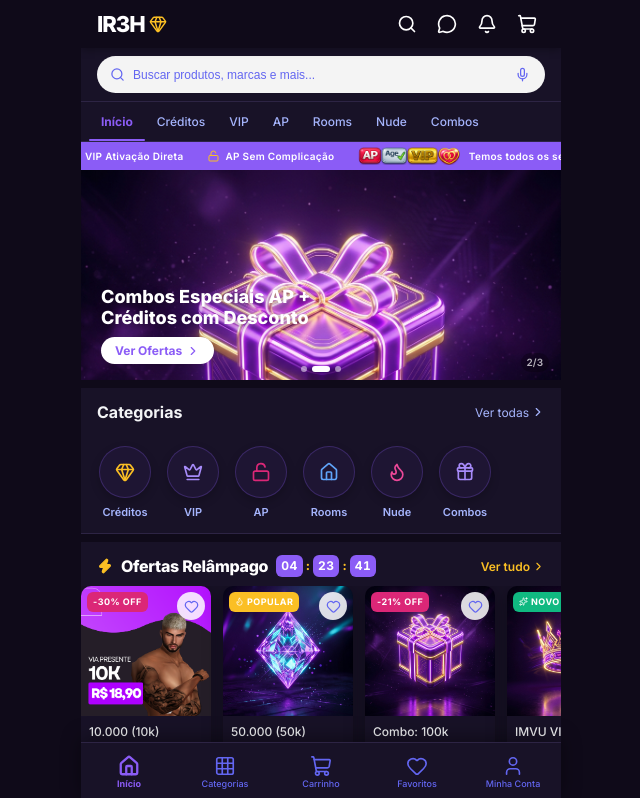
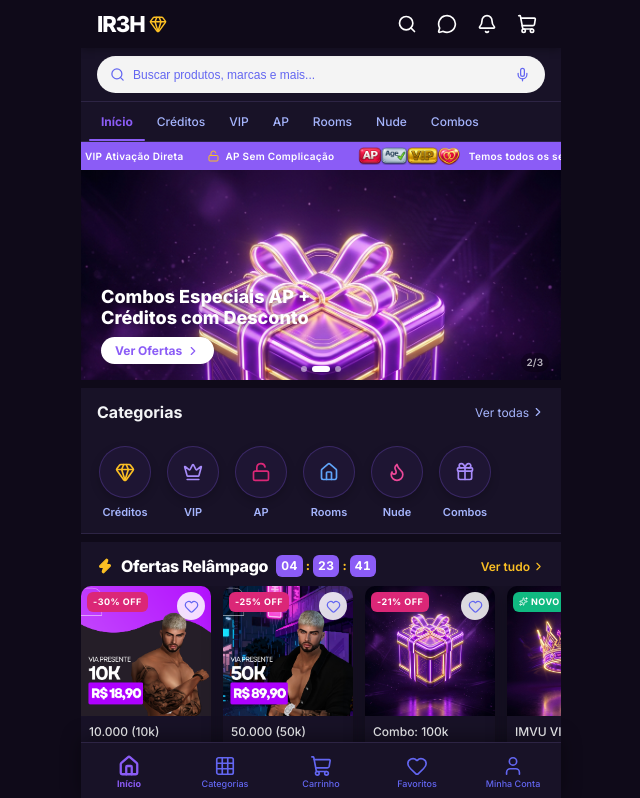
Before and after one commit to moisesalves0015/ir3h, a React (Vite) app: page / in a window 1280 px wide. Shown: the top 798 px of the page, without its empty margins (319-959 px from the left). Built offline with nearby package versions, Linux system fonts and the light colour scheme.

Commit message:
feat: adicionar capa do card de 50k

```diff
--- a/src/data/mockData.ts
+++ b/src/data/mockData.ts
@@ -58,11 +58,11 @@ export const flashSaleProducts: Product[] = [
     id: 2,
     title: '50.000 (50k) Créditos IMVU',
     price: 89.90,
-    originalPrice: 120.00,
+    originalPrice: 119.90,
     discount: 25,
-    image: '/images/credits.png',
-    badge: 'hot',
-    rating: 5.0, reviews: 541, sold: '800', category: 'credits',
+    image: '/images/50k_credits.jpg',
+    badge: 'sale',
+    rating: 4.8, reviews: 145, sold: '580', category: 'credits',
   },
   {
     id: 3,
```
Also changed, not shown: public/images/50k_credits.jpg (added).
